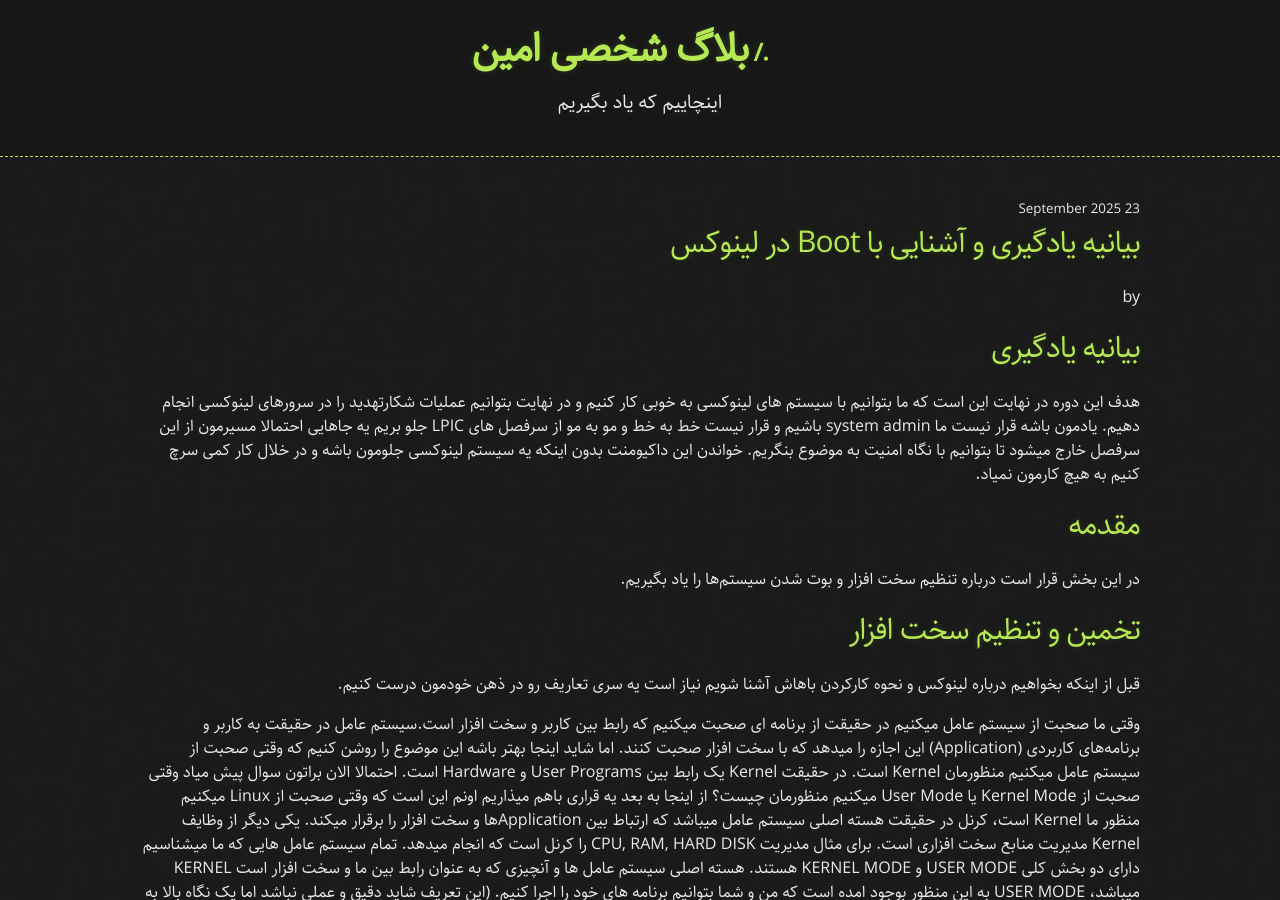
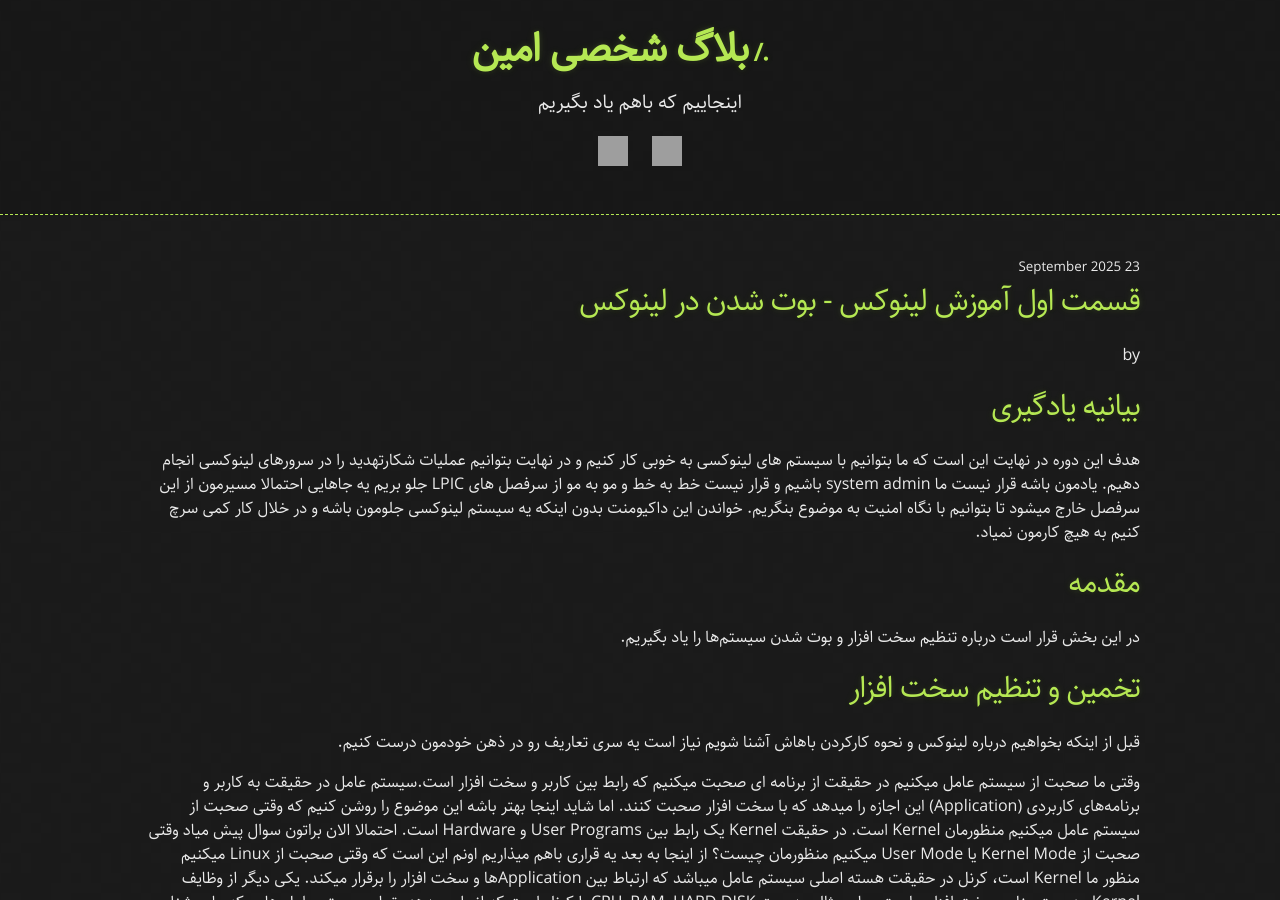
Before and after one commit to AminGhorbani96/hexamin.github.io, a Jekyll site: the page built from _posts/2025-09-16-Linux-part-1.md, in a window 1280 px wide and 900 px high. Built offline with Jekyll 4.4.1, drawn with Linux system fonts in a browser that asks for light colours; grey boxes are pictures that could not be loaded.

Commit message:
change header

```diff
--- a/_layouts/default.html
+++ b/_layouts/default.html
@@ -13,10 +13,10 @@
 
   <body>
 
-    <header>
+  <header>
       <div class="container" dir="rtl">
           <h1 style="text-align: center; font-size: 2.5em; margin-bottom: 0.2em;" font-family: 'Sahel'>بلاگ شخصی امین</h1>
-          <p style="text-align: center; font-size: 1.2em; margin-top: 0.2em;">اینچاییم که یاد بگیریم</p>
+          <p style="text-align: center; font-size: 1.2em; margin-top: 0.2em;">اینجاییم که باهم یاد بگیریم</p>
         <!-- <a id="a-title" href="{{ '/' | relative_url }}">
           <h1>{{ site.title | default: site.github.repository_name }}</h1>
         </a>
@@ -29,6 +29,16 @@
           {% endif %}
           <a href="{{ site.github.repository_url }}" class="btn btn-github"><span class="icon"></span>View on GitHub</a>
         </section> -->
+
+        <section id="social-links" style="text-align: center; margin-top: 1em;">
+          <a href="https://www.linkedin.com/in/amin-ghorbani-b70481282/" target="_blank" style="margin: 0 10px; text-decoration: none;">
+            <img src="https://upload.wikimedia.org/wikipedia/commons/c/ca/LinkedIn_logo_initials.png" alt="LinkedIn" width="30" height="30">
+          </a>
+          <a href="mailto:ghorbaniamin96@gmail.com" style="margin: 0 10px; text-decoration: none;">
+            <img src="https://upload.wikimedia.org/wikipedia/commons/4/4e/Gmail_Icon.png" alt="Gmail" width="30" height="30">
+          </a>
+        </section>
+
       </div>
     </header>
 
--- a/_posts/2025-09-16-test-post.md
+++ b/_posts/2025-09-16-Linux-part-1.md
@@ -1,10 +1,11 @@
 ---
 layout: post
-title: "بیانیه یادگیری و آشنایی با Boot در لینوکس"
+title: "قسمت اول آموزش لینوکس - بوت شدن در لینوکس"
 date: 2025-09-23 14:00:00 +0330
 categories: linux lpic threat-hunting
 image: /assets/images/Pasted image 20250919190643.png
 description: "یادگیری مفاهیم بوت در لینوکس، آشنایی با Firmware, Bootloader, Init و نکات ضروری برای شکار تهدید در سرورهای لینوکسی."
+tag: #linux #threathunting
 ---
 
 # بیانیه یادگیری
```
